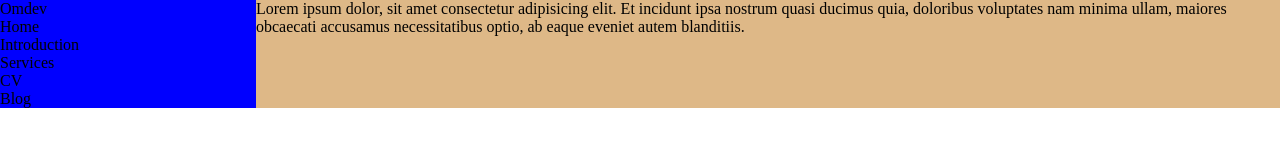
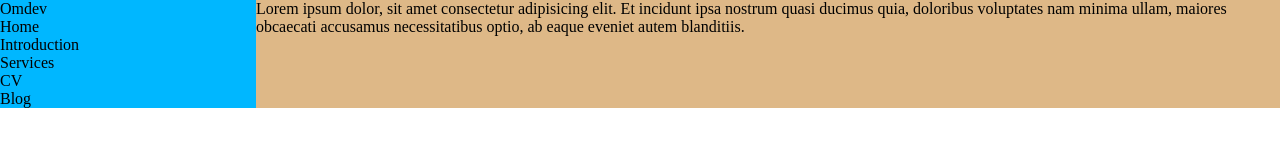
Before and after one commit to OmdevShastri/MyPortfolioWebsite, a plain HTML site: page index.html in a window 1280 px wide. Drawn offline with Linux system fonts and the light colour scheme.

Commit message:
some some

```diff
--- a/styles.css
+++ b/styles.css
@@ -3,7 +3,7 @@
     padding: 0;
 }
 .sidebar{
-    background-color: blue;
+    background-color: rgb(0, 183, 255);
     width: 20vw;
 }
 
```
